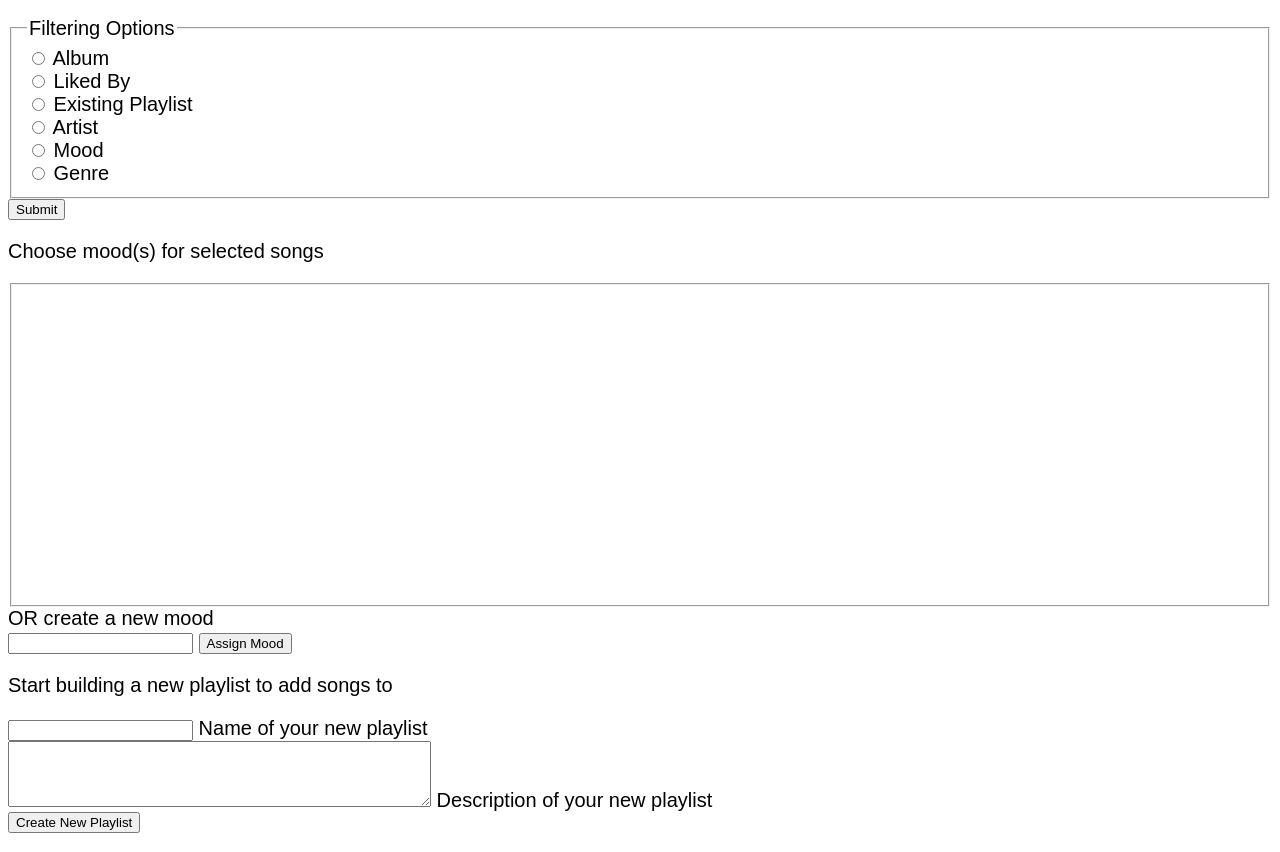
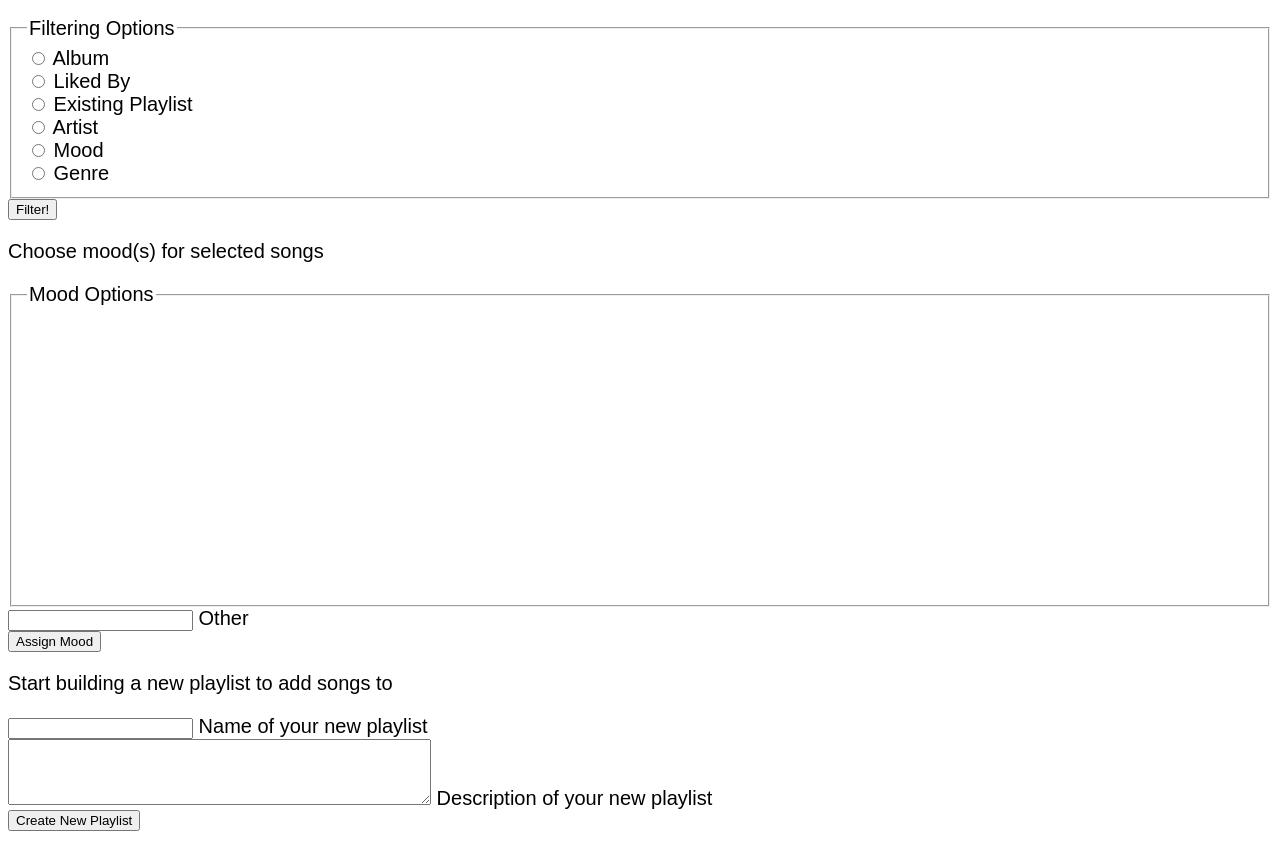
Before and after one commit to Aiko346/MusicDatabaseProj, a Flask app: page / in a window 1280 px wide. Shown: the part 278-1130 px from the top of the page. Run offline with Flask 2, Linux system fonts and the light colour scheme; parts of the project's set-up code (start-up, migrations or seed data) failed here and were passed over; some libraries are stand-ins or nearby versions.

Commit message:
edits to html's

```diff
--- a/server.py
+++ b/server.py
@@ -878,8 +878,6 @@ def update_tracks(cursor, tracks):
             tracks[result["id"]] = {
                 'name': result['name'], 'artist': [result['artist']]}
 
-
-
 @app.route('/create-new-playlist', methods=['POST'])
 def new_playlist():
     name = request.form['playlist-name']
--- a/templates/index.html
+++ b/templates/index.html
@@ -13,6 +13,7 @@
   <p><a href="logout">Logout</a></p>
   <p><a href="fill-home">Get data from Spotify.</a> Will only add data, not remove anything.</p>
   <p><a href="recommendations">Get recommendations based on mood</a></p>
+  <p><a href="album-mood">Assign moods to your albums</a></p>
   <div id="tracks" style='max-height: 800px; overflow-y:auto'>
     {% for n in tracks %}
     <p class="track" id="{{ n }}">{{ tracks[n].name }} / {% for a in tracks[n].artist %} {{ a }} | {% endfor %}</p>
@@ -86,20 +87,21 @@
       <label for="{{ n.name }}">{{ n["name"] }}</label><br>
       {% endfor %}
     </fieldset>
-    <input type="submit" value="Submit">
+    <input type="submit" value="Filter!">
   </form>
 
 
   <p>Choose mood(s) for selected songs</p>
   <form method="POST" action="/mood-to-filtered">
     <fieldset style='height: 300px; overflow-y:auto'>
+      <legend>Mood Options</legend>
       {% for n in mood_options %}
       <input type="checkbox" id="{{ n }}" name="{{ selected-mood }}" value="{{ n }}">
       <label for="{{ n.name }}">{{ n["name"] }}</label><br>
       {% endfor %}
     </fieldset>
-    <label for="added-mood">OR create a new mood</label><br>
     <input type="text" id="added-mood" name="added-mood">
+    <label for="added-mood">Other</label><br>
 
     <div style="display: none">
       {% for n in tracks %}
```
Also changed, not shown: templates/album_mood.html (+4 -4 lines).
